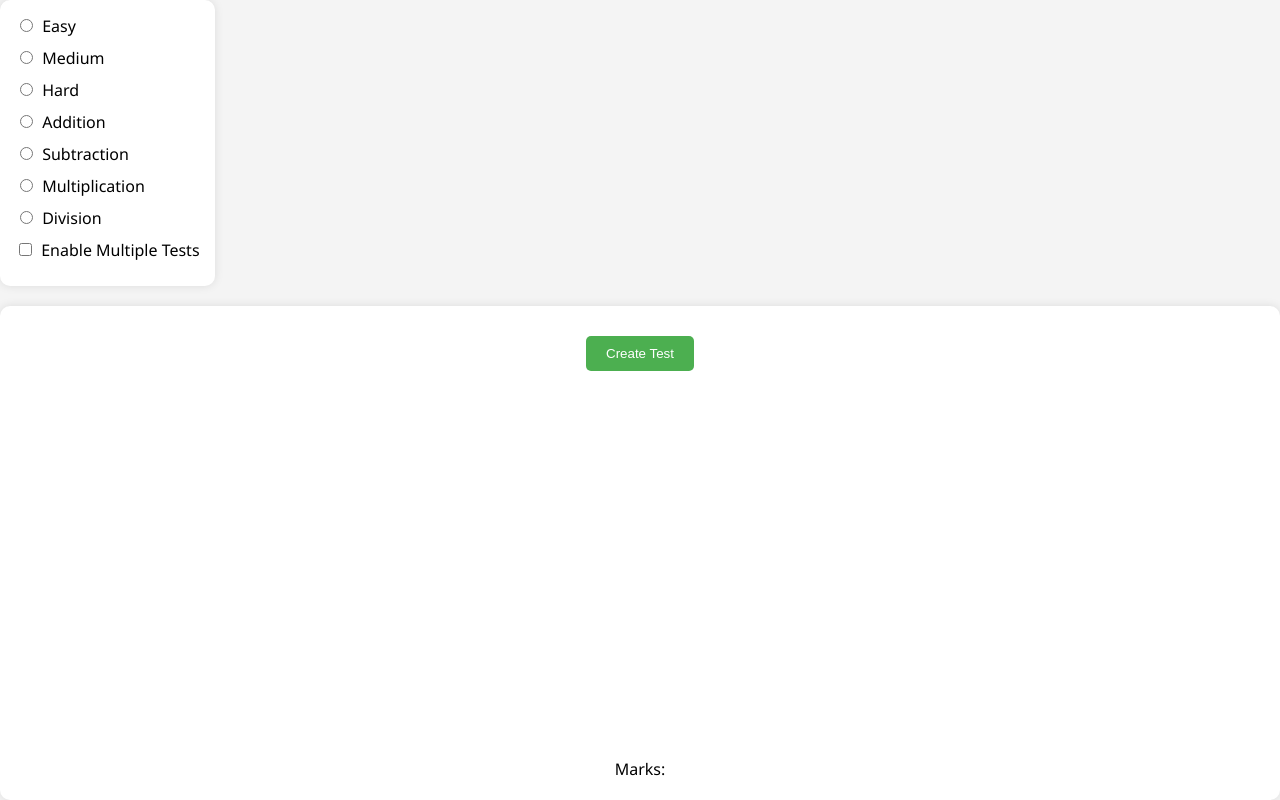
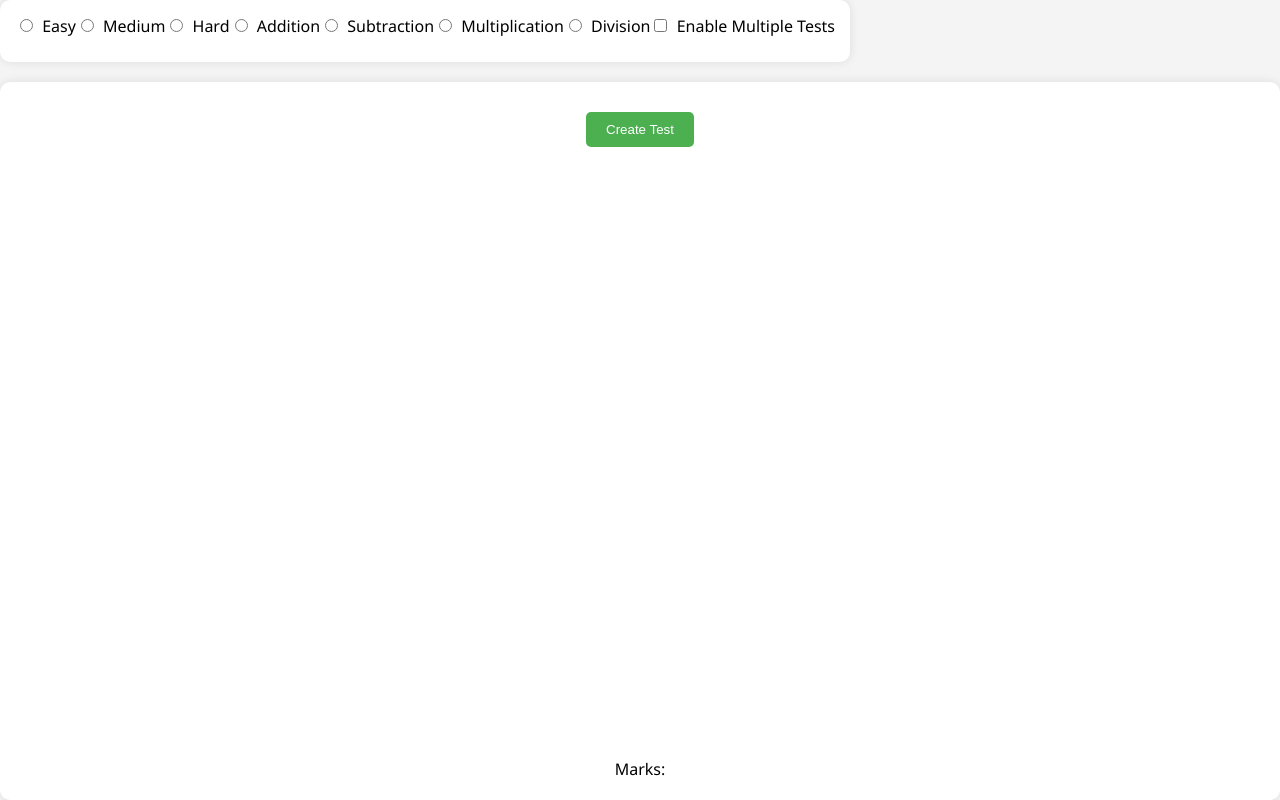
Before and after one commit to gnpavan4444/mtdsaapp, a website: page index.html in a window 1280 px wide. Drawn offline with Linux system fonts and the light colour scheme.

Commit message:
updated css file

```diff
--- a/styles.css
+++ b/styles.css
@@ -15,6 +15,9 @@ body {
     box-shadow: 0 0 10px rgba(0, 0, 0, 0.1);
     margin-bottom: 20px;
     align-self: flex-start;
+    display: flex; /* Use flexbox */
+    flex-wrap: wrap; /* Wrap items to the next row if necessary */
+    justify-content: space-around; /* Distribute items evenly along the row */
 }
 
 label {
```
